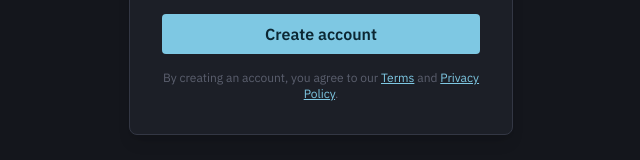
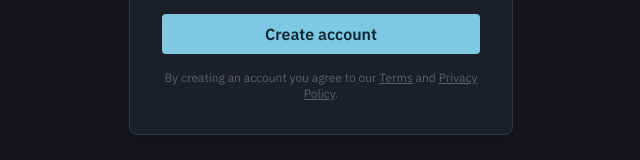
Before and after one commit to SnowysPerformance/SnowysPerformance, a Next.js app in the folder frontend/: page /register in a window 1280 px wide. Shown: the part 499-659 px from the top of the page, without its empty margins (319-959 px from the left). Built offline with nearby package versions, Linux system fonts and the light colour scheme; no server answers.

Commit message:
Add files via upload

```diff
--- a/frontend/src/app/register/page.tsx
+++ b/frontend/src/app/register/page.tsx
@@ -64,15 +64,9 @@ export default function RegisterPage() {
         <input className={inputClass} type="password" placeholder="Password" value={form.password} onChange={(e) => update("password", e.target.value)} />
         <button className="w-full bg-accent text-accenttext font-semibold rounded px-3 py-2 hover:bg-accentstrong transition-colors">Create account</button>
         <p className="text-xs text-faint text-center">
-          By creating an account, you agree to our{" "}
-          <Link className="underline text-accent" href="/terms">
-            Terms
-          </Link>{" "}
-          and{" "}
-          <Link className="underline text-accent" href="/privacy">
-            Privacy Policy
-          </Link>
-          .
+          By creating an account you agree to our{" "}
+          <Link className="underline" href="/terms">Terms</Link> and{" "}
+          <Link className="underline" href="/privacy">Privacy Policy</Link>.
         </p>
       </form>
     </div>
```
